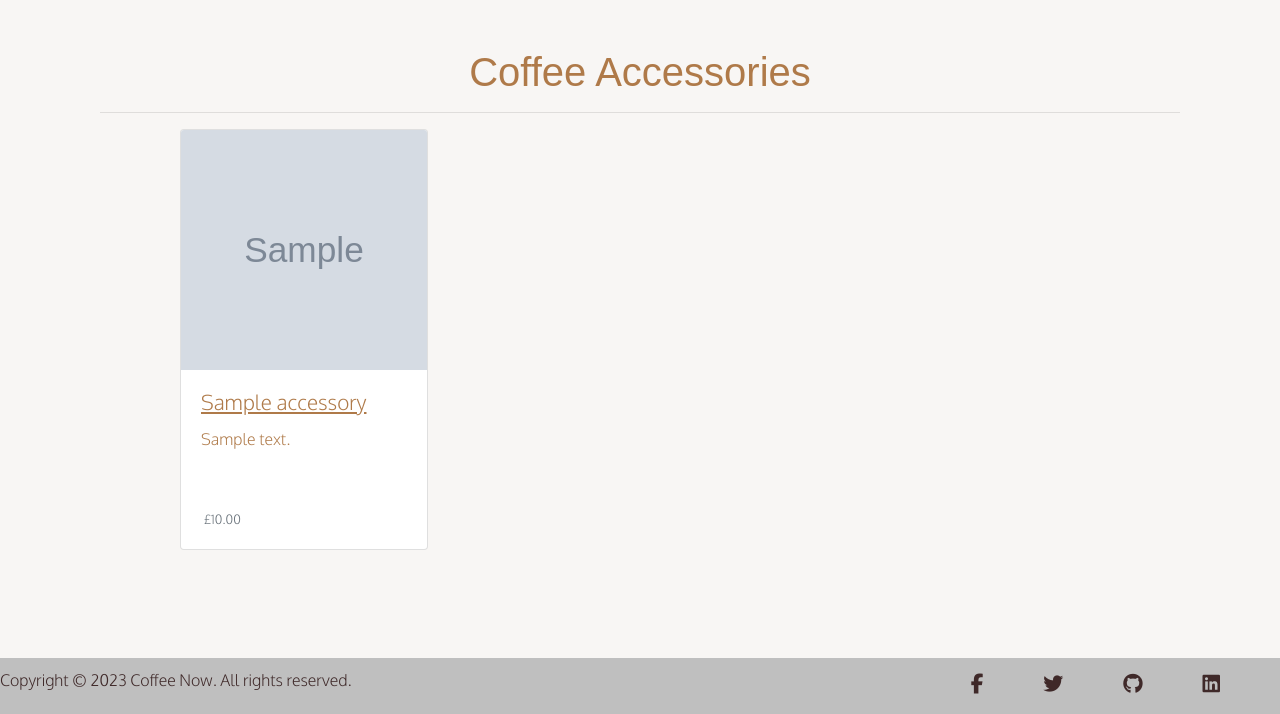
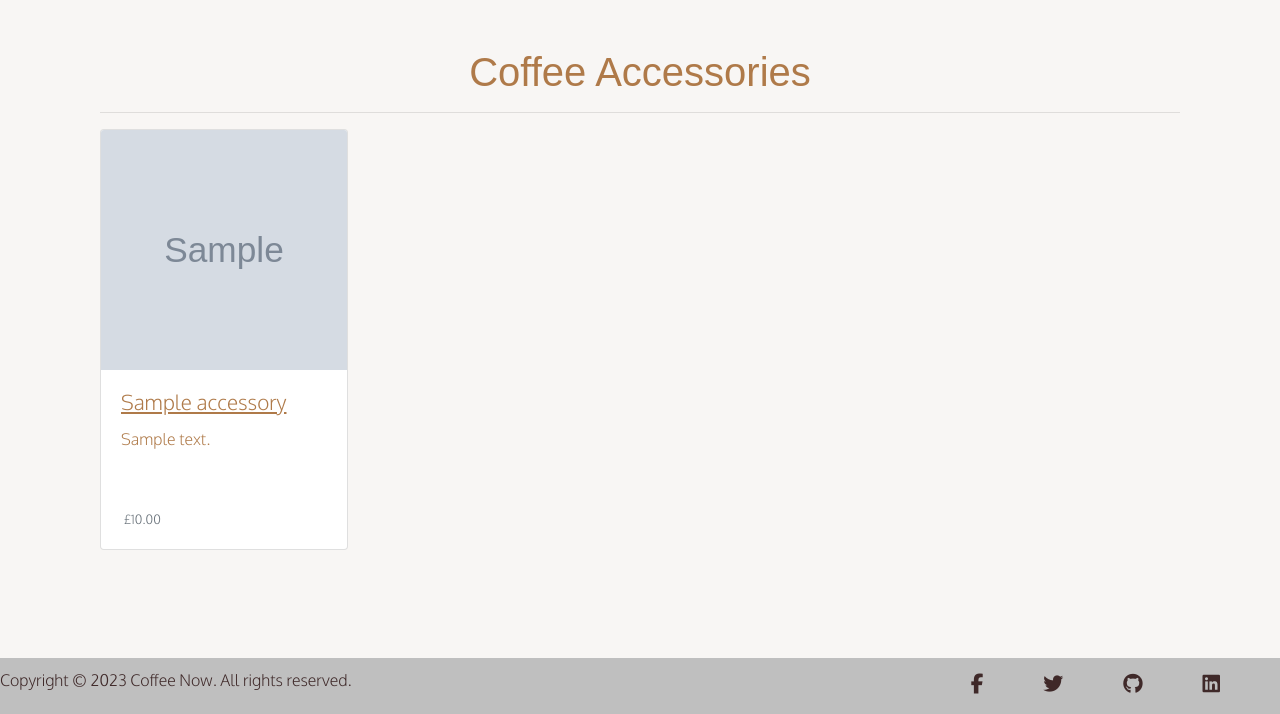
Before and after one commit to Kieran132/Coffee_Now, a Django app: page /coffee_accessories in a window 1280 px wide. Shown: the part 86-800 px from the top of the page. Run offline with Django 3.2, Linux system fonts and the light colour scheme; tables that the repository leaves empty hold one stand-in row (values such as "Sample post"); grey boxes marked "Sample" are stand-in pictures; some libraries are stand-ins or nearby versions; some web fonts are replaced.

Commit message:
FIX - Amend spacing between accessory products min 950px screen size

```diff
--- a/accessories/templates/coffee_accessories.html
+++ b/accessories/templates/coffee_accessories.html
@@ -1,7 +1,7 @@
 {% extends 'base.html' %}
 
 {% block content %}
-<div class="container">
+<div class="container mt-5">
   <h1 class="acc-title">Coffee Accessories</h1>
   <hr>
   {% if request.user.is_superuser %}
--- a/static/css/style.css
+++ b/static/css/style.css
@@ -519,7 +519,6 @@ hr {
     }
 
     .acc-box-sm{
-        margin-left: 5rem;
         margin-bottom: 10px;
     }
 
```
